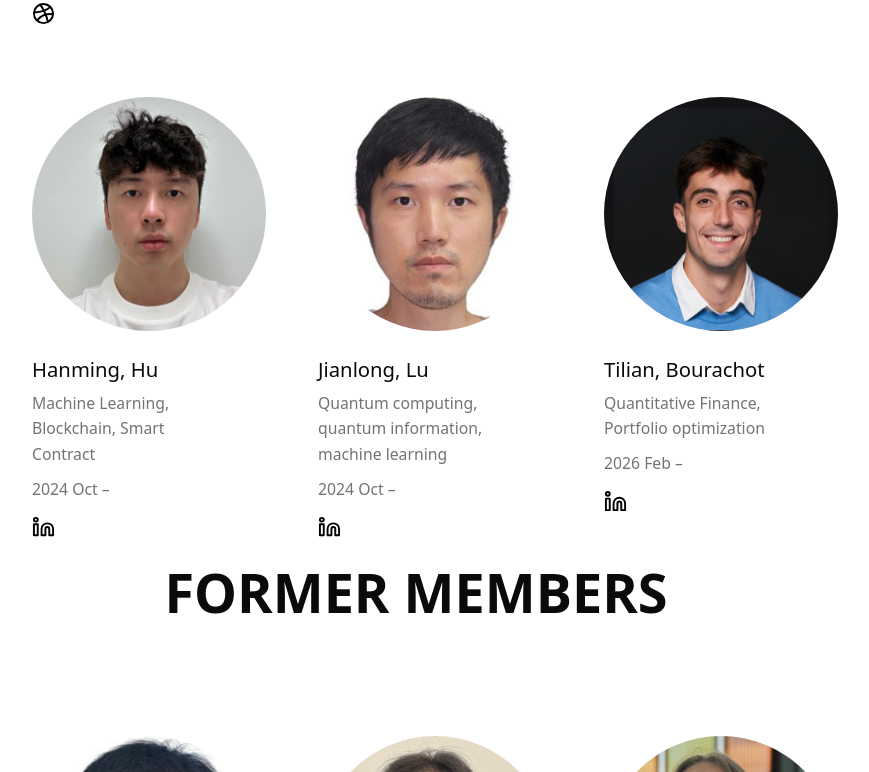
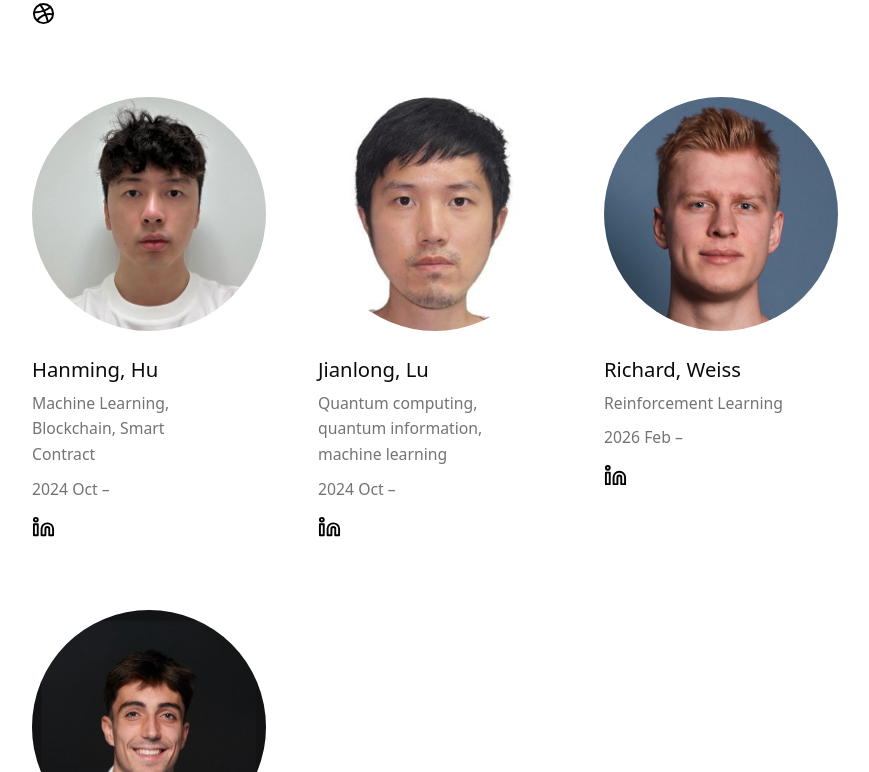
Before and after one commit to Hanmingh/Chen, a React (Vite) app: page /member in a window 1280 px wide. Shown: the part 2048-2820 px from the top of the page, without its empty margins (224-1093 px from the left). Built offline with nearby package versions, Linux system fonts and the light colour scheme.

Commit message:
team_update

```diff
--- a/src/data/teamData.ts
+++ b/src/data/teamData.ts
@@ -132,6 +132,17 @@ export const currentMembers: TeamMember[] = [
         avatar: "teams/current/jianlong.jpg",
         company: "",
         linkedin:"https://www.linkedin.com/in/jianlong-lu-1662a9167/",
+        github:"",
+        dribbble:"",
+    },
+    {
+        id: "richard",
+        name: "Richard, Weiss",
+        term: "2026 Feb –",
+        focus: "Reinforcement Learning",
+        avatar: "teams/current/richard.jpeg",
+        company: "",
+        linkedin:"https://www.linkedin.com/in/richard-weiss-math",
         github:"",
         dribbble:"",
     },
```
Also changed, not shown: public/teams/current/richard.jpeg (added).
